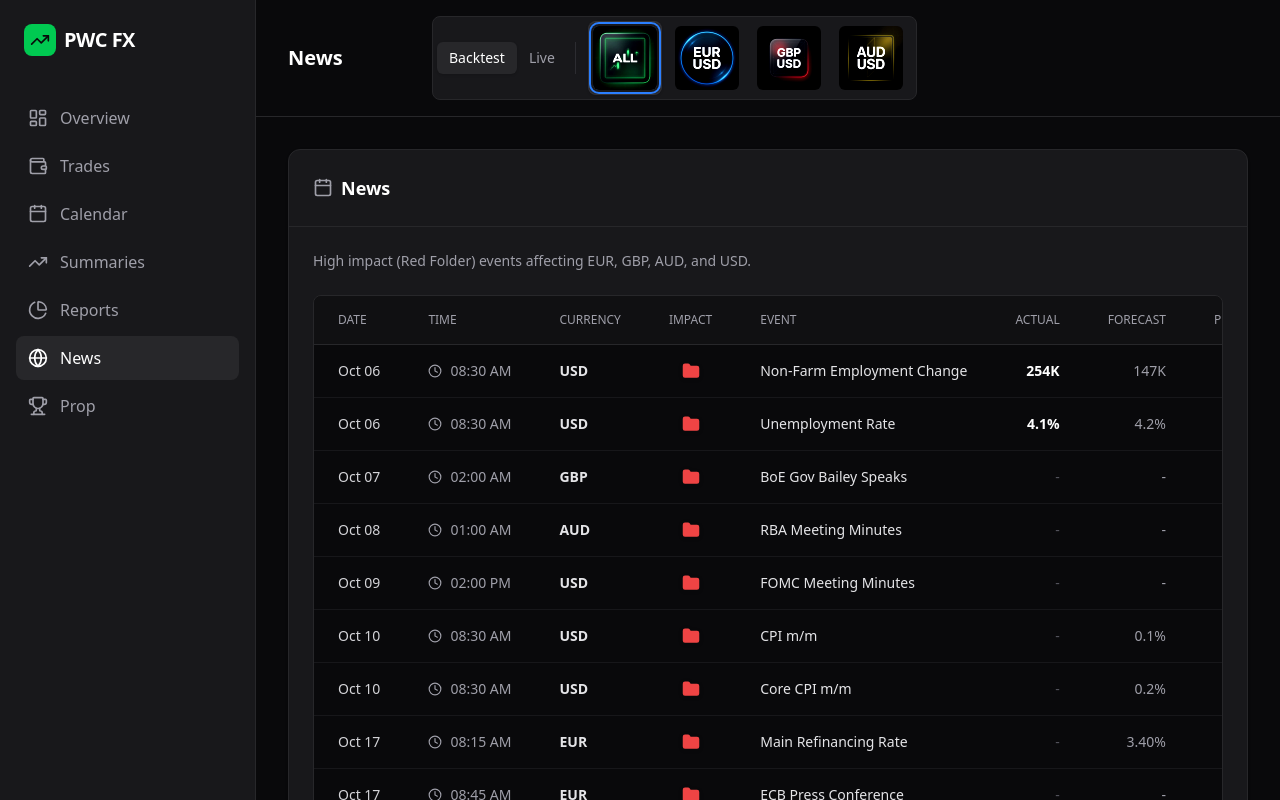
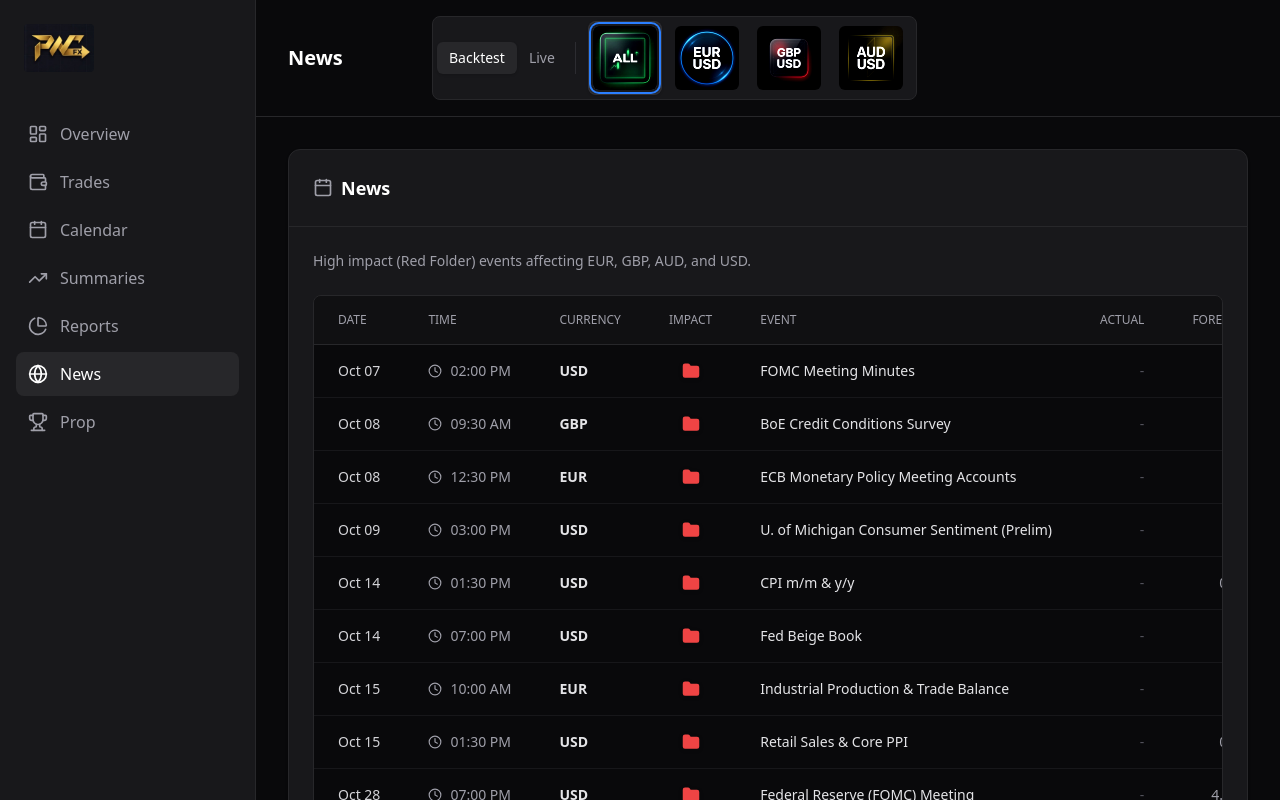
Before and after one commit to PostWorkCulture/FXDashboard, a Next.js app in the folder frontend/: page /news in a window 1280 px wide. Built offline with nearby package versions, Linux system fonts and the light colour scheme.

Commit message:
Automated Task: Daily Market Intelligence Update (Oct 7, 2026)

```diff
--- a/frontend/src/app/news/page.tsx
+++ b/frontend/src/app/news/page.tsx
@@ -4,15 +4,16 @@ import { FolderIcon, FolderOpen, Calendar as CalendarIcon, Clock } from "lucide-
 
 export default function NewsPage() {
   const newsEvents = [
-    { date: "Oct 06", time: "08:30 AM", currency: "USD", impact: "High", event: "Non-Farm Employment Change", actual: "254K", forecast: "147K", previous: "159K" },
-    { date: "Oct 06", time: "08:30 AM", currency: "USD", impact: "High", event: "Unemployment Rate", actual: "4.1%", forecast: "4.2%", previous: "4.2%" },
-    { date: "Oct 07", time: "02:00 AM", currency: "GBP", impact: "High", event: "BoE Gov Bailey Speaks", actual: "", forecast: "", previous: "" },
-    { date: "Oct 08", time: "01:00 AM", currency: "AUD", impact: "High", event: "RBA Meeting Minutes", actual: "", forecast: "", previous: "" },
-    { date: "Oct 09", time: "02:00 PM", currency: "USD", impact: "High", event: "FOMC Meeting Minutes", actual: "", forecast: "", previous: "" },
-    { date: "Oct 10", time: "08:30 AM", currency: "USD", impact: "High", event: "CPI m/m", actual: "", forecast: "0.1%", previous: "0.2%" },
-    { date: "Oct 10", time: "08:30 AM", currency: "USD", impact: "High", event: "Core CPI m/m", actual: "", forecast: "0.2%", previous: "0.3%" },
-    { date: "Oct 17", time: "08:15 AM", currency: "EUR", impact: "High", event: "Main Refinancing Rate", actual: "", forecast: "3.40%", previous: "3.65%" },
-    { date: "Oct 17", time: "08:45 AM", currency: "EUR", impact: "High", event: "ECB Press Conference", actual: "", forecast: "", previous: "" },
+    { date: "Oct 07", time: "02:00 PM", currency: "USD", impact: "High", event: "FOMC Meeting Minutes", actual: "", forecast: "", previous: "" },
+    { date: "Oct 08", time: "09:30 AM", currency: "GBP", impact: "High", event: "BoE Credit Conditions Survey", actual: "", forecast: "", previous: "" },
+    { date: "Oct 08", time: "12:30 PM", currency: "EUR", impact: "High", event: "ECB Monetary Policy Meeting Accounts", actual: "", forecast: "", previous: "" },
+    { date: "Oct 09", time: "03:00 PM", currency: "USD", impact: "High", event: "U. of Michigan Consumer Sentiment (Prelim)", actual: "", forecast: "70.5", previous: "70.1" },
+    { date: "Oct 14", time: "01:30 PM", currency: "USD", impact: "High", event: "CPI m/m & y/y", actual: "", forecast: "0.2%", previous: "0.2%" },
+    { date: "Oct 14", time: "07:00 PM", currency: "USD", impact: "High", event: "Fed Beige Book", actual: "", forecast: "", previous: "" },
+    { date: "Oct 15", time: "10:00 AM", currency: "EUR", impact: "High", event: "Industrial Production & Trade Balance", actual: "", forecast: "", previous: "" },
+    { date: "Oct 15", time: "01:30 PM", currency: "USD", impact: "High", event: "Retail Sales & Core PPI", actual: "", forecast: "0.3%", previous: "0.1%" },
+    { date: "Oct 28", time: "07:00 PM", currency: "USD", impact: "High", event: "Federal Reserve (FOMC) Meeting", actual: "", forecast: "4.75%", previous: "5.00%" },
+    { date: "Oct 29", time: "01:15 PM", currency: "EUR", impact: "High", event: "European Central Bank (ECB) Meeting", actual: "", forecast: "3.25%", previous: "3.50%" },
   ];
 
   return (
--- a/frontend/src/app/summaries/page.tsx
+++ b/frontend/src/app/summaries/page.tsx
@@ -169,13 +169,16 @@ export default function SummariesPage() {
         <h2 className="text-lg font-semibold text-white mb-4">Macroeconomic Analyst Brief</h2>
         <div className="space-y-4 text-zinc-300 leading-relaxed">
           <p>
-            <strong>USD Outlook:</strong> The Dollar remains supported as the market dials back expectations for aggressive rate cuts by the Federal Reserve. Recent hotter-than-expected inflation data and a resilient labor market suggest a "higher for longer" narrative. This fundamental strength acts as a persistent headwind for major currency pairs like EUR/USD, GBP/USD, and AUD/USD, reinforcing downside pressure in those markets.
+            <strong>USD Outlook:</strong> The Dollar remains firmly in focus as markets digest recent resilient labor data and await the FOMC minutes (Oct 7) and CPI release (Oct 14). Traders are currently looking for confirmation on whether inflation remains sticky, which will dictate the Federal Reserve's path for interest rates ahead of the pivotal Oct 28 FOMC Meeting.
           </p>
           <p>
-            <strong>GBP & EUR Divergence:</strong> The Bank of England is maintaining a cautiously hawkish stance compared to the ECB, which has explicitly signaled a rate cut path. As a result, GBP/USD is showing relative resilience compared to EUR/USD. However, domestic wage growth in the UK continues to pose sticky inflation risks, meaning any sudden shift in BoE rhetoric could trigger significant GBP volatility.
+            <strong>EUR Vulnerability:</strong> The Euro is currently facing intense downside pressure due to significant political and fiscal uncertainty, particularly regarding French debt markets and Italian government finances. With the ECB Monetary Policy Meeting Accounts due Oct 8 and the main ECB Meeting on Oct 29, investors are closely watching for any hawkish tone to anchor inflation expectations or emergency policy responses to the bond market sell-off.
           </p>
           <p>
-            <strong>AUD Headwinds:</strong> The Australian Dollar continues to be squeezed by sluggish economic data out of China, its largest trading partner, offsetting the Reserve Bank of Australia's somewhat hawkish hold on rates. For AUD/USD traders, monitoring iron ore prices and PBOC stimulus measures is just as critical as parsing US macro data.
+            <strong>GBP Resilience:</strong> Sterling is remaining relatively stable and is currently acting as a "safer" European bet amidst the turmoil in eurozone bond markets. The week is heavy on Bank of England communication, with several MPC members speaking to provide clues regarding the expected November rate decision.
+          </p>
+          <p>
+            <strong>AUD Headwinds:</strong> The Australian Dollar has seen limited high-impact data but remains under pressure from a combination of rising bond yields, falling domestic property prices, and general global "risk-off" sentiment. It remains highly sensitive to broader commodity prices and Chinese economic developments.
           </p>
         </div>
       </div>
--- a/frontend/src/components/Sidebar.tsx
+++ b/frontend/src/components/Sidebar.tsx
@@ -1,6 +1,7 @@
 "use client";
 
 import Link from "next/link";
+import Image from "next/image";
 import { usePathname } from "next/navigation";
 import {
   LayoutDashboard,
@@ -18,11 +19,15 @@ export function Sidebar() {
   return (
     <aside className="w-64 bg-zinc-900 border-r border-zinc-800 hidden md:flex flex-col h-screen sticky top-0">
       <div className="p-6">
-        <Link href="/" className="flex items-center gap-2 font-bold text-xl tracking-tight text-white hover:opacity-80 transition-opacity">
-          <div className="w-8 h-8 bg-green-500 rounded-lg flex items-center justify-center">
-            <TrendingUp className="w-5 h-5 text-zinc-950" />
-          </div>
-          PWC FX
+        <Link href="/" className="flex items-center hover:opacity-80 transition-opacity">
+          <Image
+            src="/logo.jpg"
+            alt="PWC FX"
+            width={160}
+            height={80}
+            className="w-auto h-12 object-contain rounded"
+            priority
+          />
         </Link>
       </div>
 
```
Also changed, not shown: frontend/public/logo.jpg (added).
